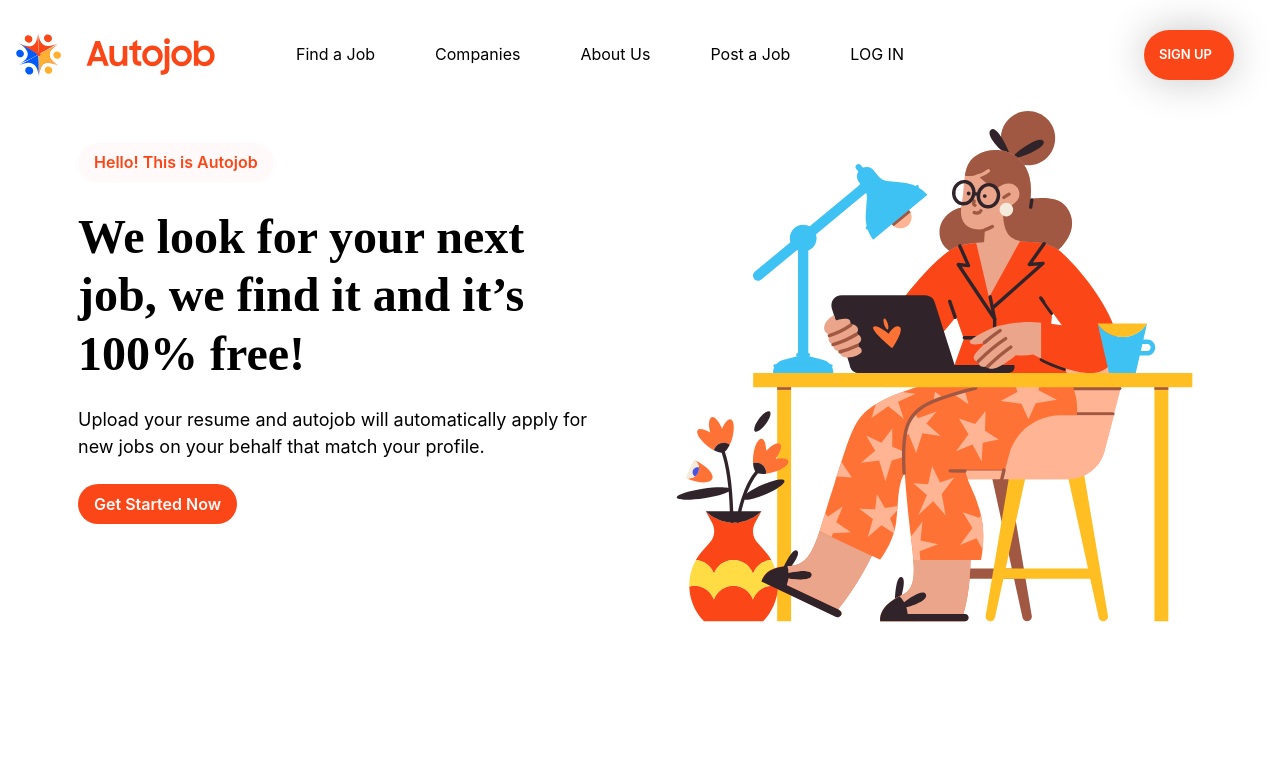
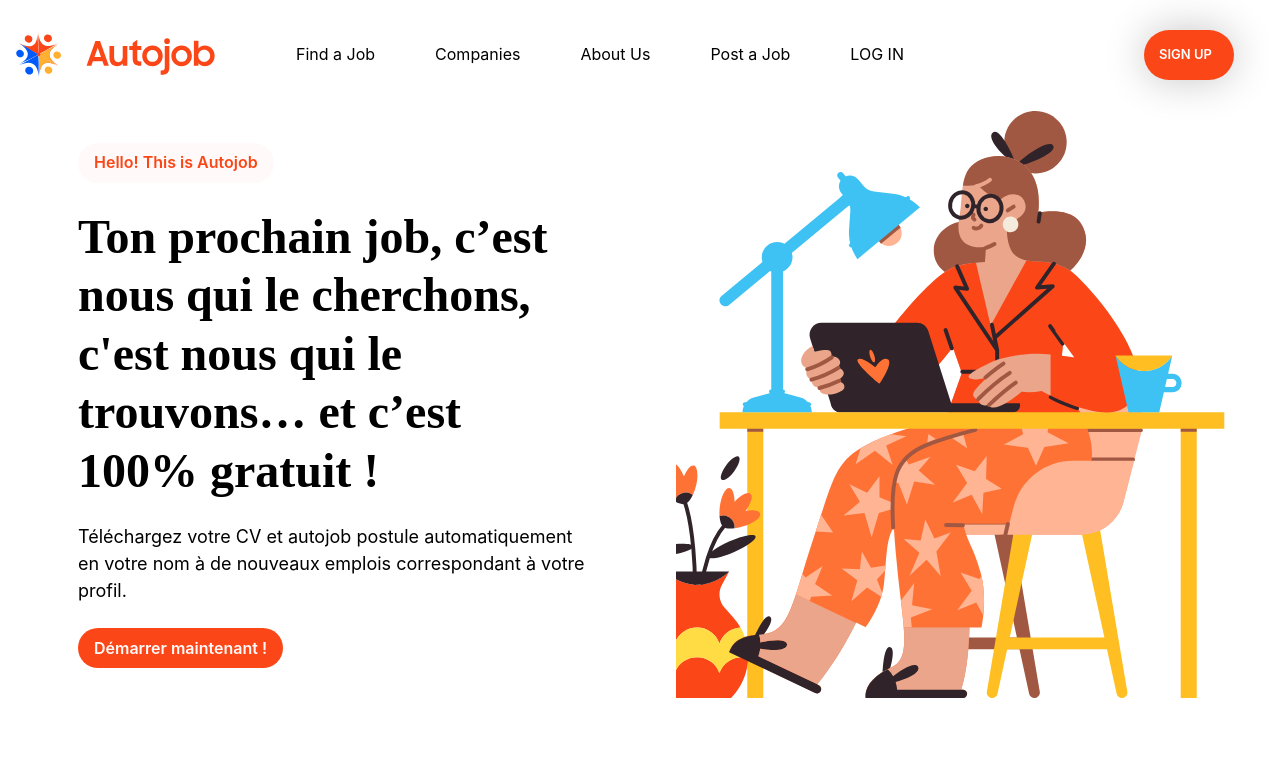
Before and after one commit to jambu43/auto-job-landing-page, a React (Create React App) app: page / in a window 1280 px wide. Shown: the top 783 px of the page. Built offline with nearby package versions, Linux system fonts and the light colour scheme.

Commit message:
Banner changed text

```diff
--- a/src/components/Banner.tsx
+++ b/src/components/Banner.tsx
@@ -28,12 +28,13 @@ export default function Banner() {
           </Stack>
           <Heading fontSize={{ base: "3xl", md: "4xl", lg: "5xl" }}>
             <Text color={"#000"} as={"span"} style={{ fontFamily: "Recoleta" }}>
-              We look for your next job, we find it and it’s 100% free!
+              Ton prochain job, c’est nous qui le cherchons, c'est nous qui le
+              trouvons… et c’est 100% gratuit !
             </Text>
           </Heading>
           <Text fontSize={{ base: "md", lg: "lg" }} color={"#000"}>
-            Upload your resume and autojob will automatically apply for new jobs
-            on your behalf that match your profile.
+            Téléchargez votre CV et autojob postule automatiquement en votre nom
+            à de nouveaux emplois correspondant à votre profil.
           </Text>
           <Stack direction={{ base: "column", md: "row" }} spacing={4}>
             <Button
@@ -45,7 +46,7 @@ export default function Banner() {
                 color: "#FFFAF9",
               }}
             >
-              Get Started Now
+              Démarrer maintenant !
             </Button>
           </Stack>
         </Stack>
```
